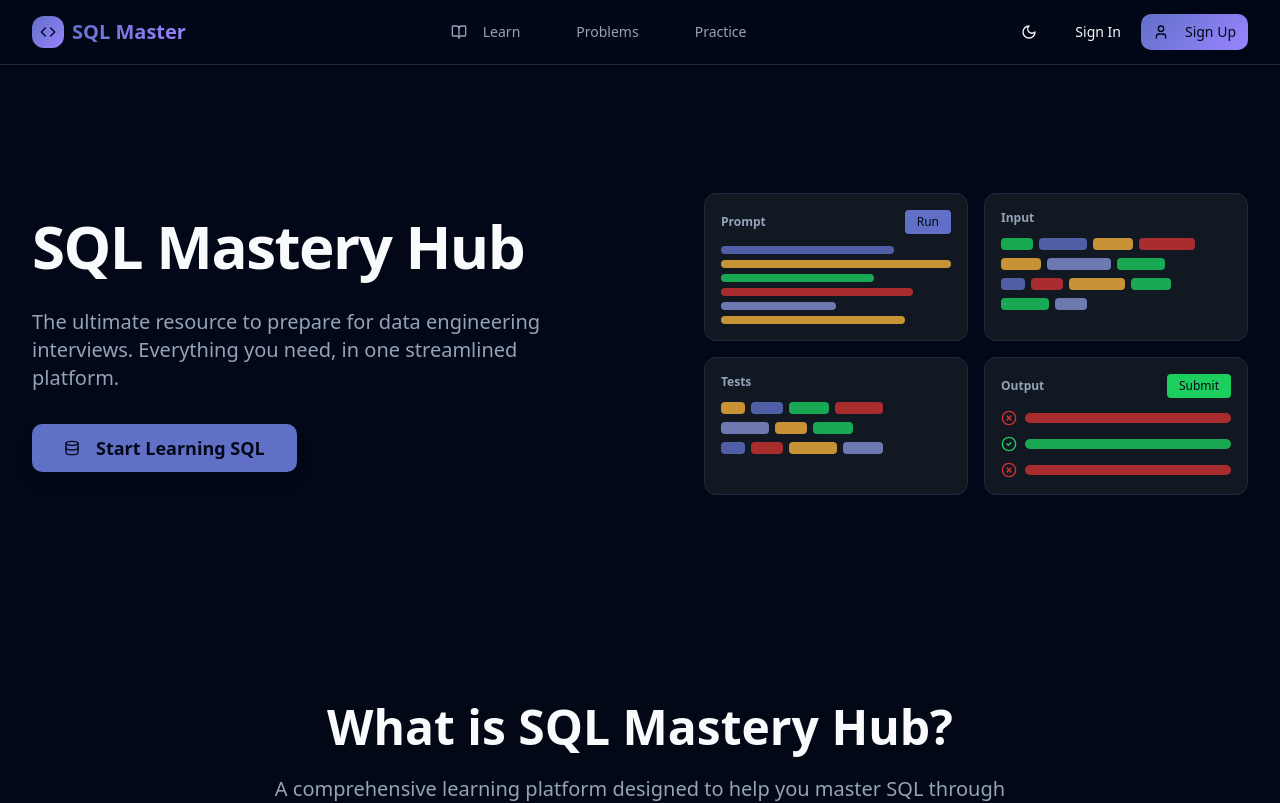
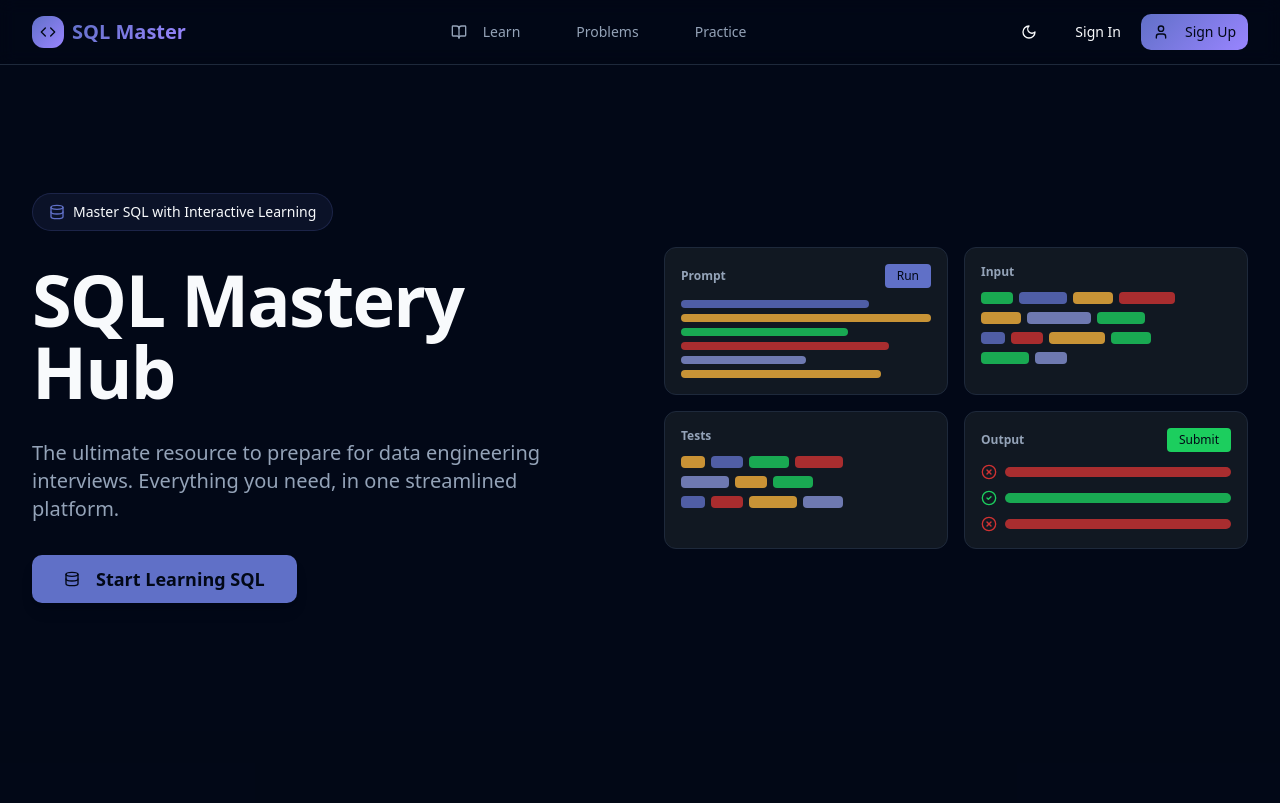
Before and after one commit to somasekhar7/sql-mastery-hub, a React (Vite) app: page / in a window 1280 px wide. Shown: the top 803 px of the page. Built offline with nearby package versions, Linux system fonts and the light colour scheme; the HTML template or start-up script is replaced by a standard one.

Commit message:
Reverted to commit 750565b14e9ff3eb75d4a70a7a896300913d96f0

```diff
--- a/src/components/CodeEditorVisual.tsx
+++ b/src/components/CodeEditorVisual.tsx
@@ -1,19 +1,6 @@
-import { CheckCircle2, XCircle, Loader2 } from "lucide-react"
-import { useState } from "react"
+import { CheckCircle2, XCircle } from "lucide-react"
 
 export function CodeEditorVisual() {
-  const [isRunning, setIsRunning] = useState(false)
-
-  const handleRun = () => {
-    setIsRunning(true)
-    setTimeout(() => setIsRunning(false), 2000)
-  }
-
-  const handleSubmit = () => {
-    setIsRunning(true)
-    setTimeout(() => setIsRunning(false), 2000)
-  }
-
   return (
     <div className="relative w-full max-w-2xl">
       <div className="grid grid-cols-2 gap-4">
@@ -21,10 +8,7 @@ export function CodeEditorVisual() {
         <div className="bg-editor-bg border border-editor-border rounded-lg p-4 space-y-2">
           <div className="flex items-center justify-between mb-3">
             <span className="text-xs font-semibold text-muted-foreground">Prompt</span>
-            <button
-              onClick={handleRun}
-              className="px-3 py-1 bg-primary text-primary-foreground text-xs font-medium rounded hover:bg-primary-light transition-colors"
-            >
+            <button className="px-3 py-1 bg-primary text-primary-foreground text-xs font-medium rounded hover:bg-primary-light transition-colors">
               Run
             </button>
           </div>
@@ -98,18 +82,10 @@ export function CodeEditorVisual() {
         <div className="bg-editor-bg border border-editor-border rounded-lg p-4 space-y-2">
           <div className="flex items-center justify-between mb-3">
             <span className="text-xs font-semibold text-muted-foreground">Output</span>
-            <button
-              onClick={handleSubmit}
-              className="px-3 py-1 bg-success text-success-foreground text-xs font-medium rounded hover:bg-success-light transition-colors"
-            >
+            <button className="px-3 py-1 bg-success text-success-foreground text-xs font-medium rounded hover:bg-success-light transition-colors">
               Submit
             </button>
           </div>
-          {isRunning ? (
-            <div className="flex items-center justify-center h-24">
-              <Loader2 className="h-8 w-8 text-primary animate-spin" />
-            </div>
-          ) : (
           <div className="space-y-2.5">
             <div className="flex items-center gap-2">
               <XCircle className="h-4 w-4 text-destructive flex-shrink-0" />
@@ -124,7 +100,6 @@ export function CodeEditorVisual() {
               <div className="h-2.5 bg-destructive/80 rounded-full flex-1"></div>
             </div>
           </div>
-          )}
         </div>
       </div>
     </div>
--- a/src/components/HeroSection.tsx
+++ b/src/components/HeroSection.tsx
@@ -6,14 +6,19 @@ export function HeroSection() {
   return (
     <section className="relative overflow-hidden bg-background py-20 lg:py-32">
       <div className="container relative">
-        <div className="grid lg:grid-cols-2 gap-8 lg:gap-16 items-center">
+        <div className="grid lg:grid-cols-2 gap-12 items-center">
           {/* Left Column - Text Content */}
-          <div className="space-y-6 lg:space-y-8">
-            <h1 className="text-4xl lg:text-5xl xl:text-6xl font-bold tracking-tight text-foreground">
+          <div className="space-y-8">
+            <div className="inline-flex items-center gap-2 px-4 py-2 rounded-full bg-primary/10 border border-primary/20">
+              <Database className="h-4 w-4 text-primary" />
+              <span className="text-sm font-medium text-foreground">Master SQL with Interactive Learning</span>
+            </div>
+
+            <h1 className="text-5xl lg:text-6xl xl:text-7xl font-bold tracking-tight text-foreground">
               SQL Mastery Hub
             </h1>
 
-            <p className="text-lg lg:text-xl text-muted-foreground max-w-xl">
+            <p className="text-xl text-muted-foreground max-w-xl">
               The ultimate resource to prepare for data engineering interviews.
               Everything you need, in one streamlined platform.
             </p>
@@ -30,7 +35,7 @@ export function HeroSection() {
           </div>
 
           {/* Right Column - Code Editor Visual */}
-          <div className="relative lg:pl-8">
+          <div className="relative">
             <CodeEditorVisual />
           </div>
         </div>
```
Lines whose indentation alone changed are shown as unchanged.
